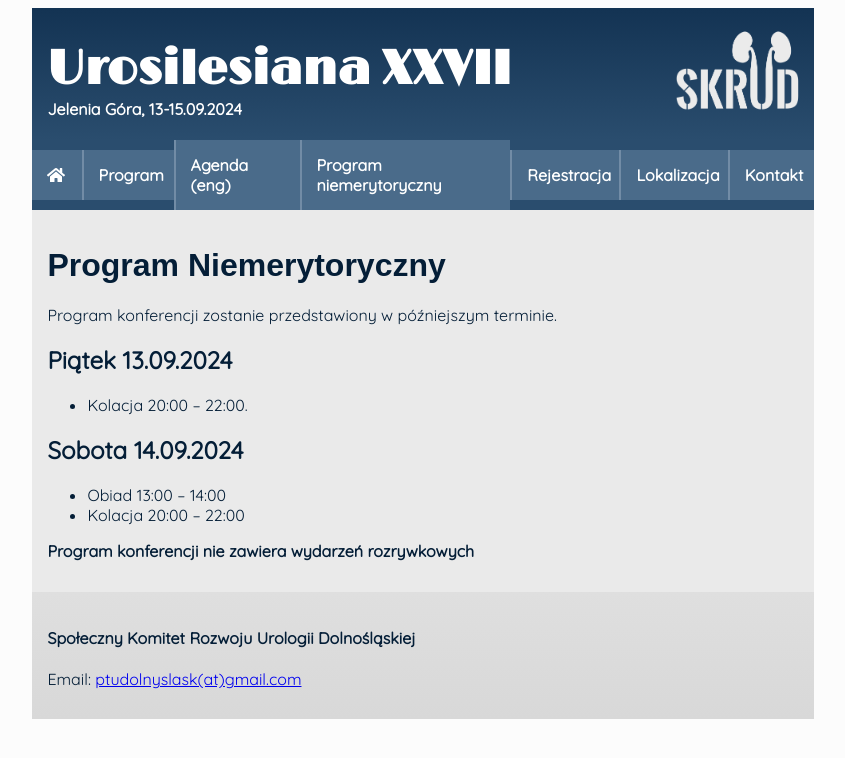
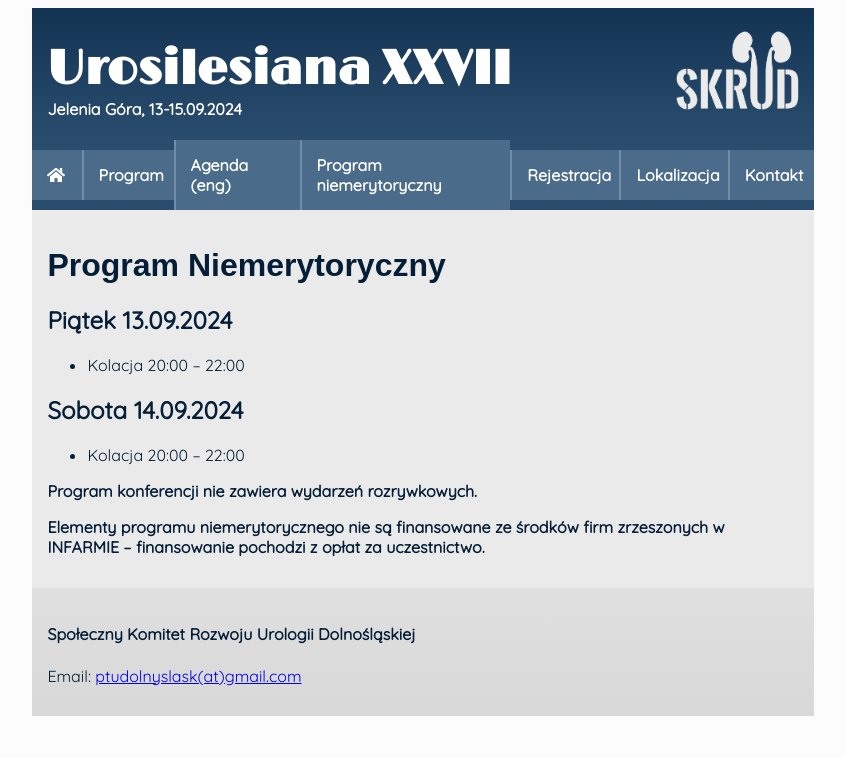
Before and after one commit to ptu-dolnyslask/urosilesiana, a Jekyll site: the page built from pages/program-niemerytoryczny.md, in a window 1280 px wide. Shown: the top 758 px of the page, without its empty margins (217-1062 px from the left). Built offline with Jekyll 4.4.1, drawn with Linux system fonts in a browser that asks for light colours; nearby versions of some CDN libraries; some web fonts are replaced; our own code applies the rules of GitHub Pages for plain Markdown files.

Commit message:
US27: program disclaimers

```diff
--- a/pages/program-niemerytoryczny.md
+++ b/pages/program-niemerytoryczny.md
@@ -5,15 +5,14 @@ layout: default
 Program Niemerytoryczny
 ===
 
-Program konferencji zostanie przedstawiony w późniejszym terminie.
-
 Piątek 13.09.2024
 ---
-* Kolacja 20:00 – 22:00.
+* Kolacja 20:00 – 22:00
 
 Sobota 14.09.2024
 ---
-* Obiad 13:00 – 14:00
 * Kolacja 20:00 – 22:00
 
-**Program konferencji nie zawiera wydarzeń rozrywkowych**
+**Program konferencji nie zawiera wydarzeń rozrywkowych.**
+
+**Elementy programu niemerytorycznego nie są finansowane ze środków firm zrzeszonych w INFARMIE -- finansowanie pochodzi z opłat za uczestnictwo.**
```
